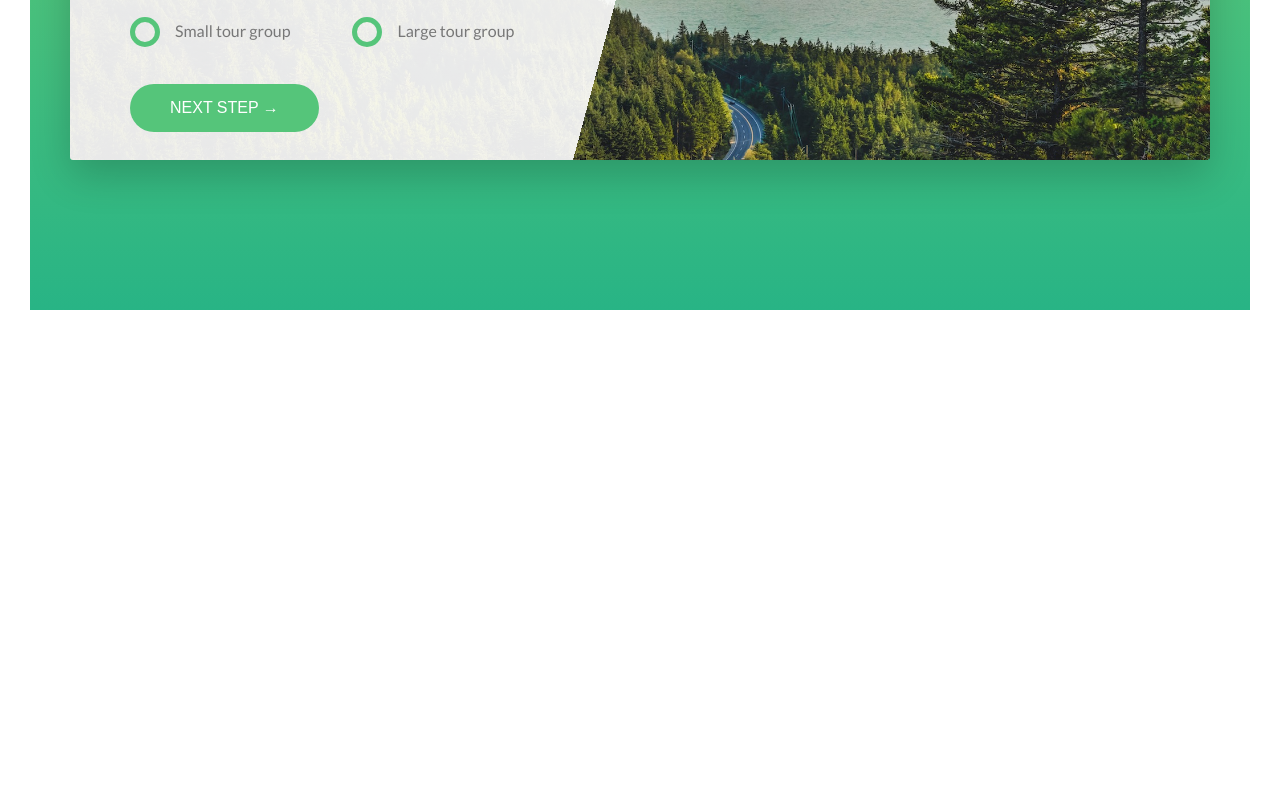
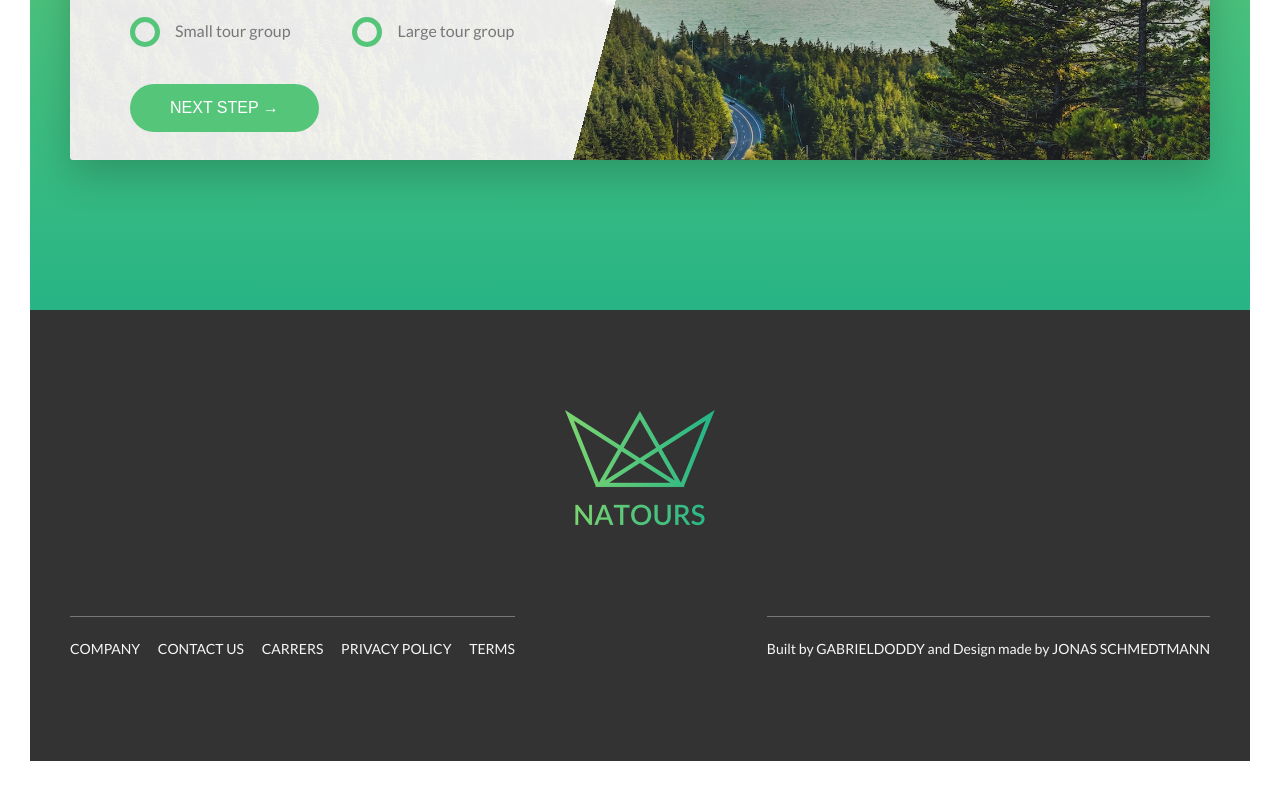
Before and after one commit to GabrielDoddy94/natours, a website: page index.html in a window 1280 px wide. Shown: the part 4987-5778 px from the top of the page. Before the commit the page ends 5327 px from the top, so only its background shows below. Drawn offline with Linux system fonts and the light colour scheme.

Commit message:
Build Footer

```diff
--- a/index.html
+++ b/index.html
@@ -357,8 +357,33 @@
            </div>
          </div>
        </section>
+     </main>
 
-     </main>
+     <footer class="footer">
+       <div class="footer__logo-box">
+         <img src="img/logo-green-2x.png" alt="Full logo" class="footer__logo">
+       </div>
+
+       <div class="row">
+         <div class="col-1-of-2">
+           <div class="footer__navigation">
+             <ul class="footer__list">
+               <li class="footer__item"><a href="#" class="footer__link">Company</a></li>
+               <li class="footer__item"><a href="#" class="footer__link">Contact us</a></li>
+               <li class="footer__item"><a href="#" class="footer__link">Carrers</a></li>
+               <li class="footer__item"><a href="#" class="footer__link">Privacy policy</a></li>
+               <li class="footer__item"><a href="#" class="footer__link">Terms</a></li>
+             </ul>
+           </div>
+         </div>
+
+         <div class="col-1-of-2">
+           <p class="footer__copyright">
+            Built by <a href="#" class="footer__link">GabrielDoddy</a> and Design made by <a href="#" class="footer__link">Jonas Schmedtmann</a>
+           </p>
+         </div>
+       </div>
+     </footer>
      <!--
         <section class="grid-test">
         <div class="row">
--- a/sass/abstracts/_variables.scss
+++ b/sass/abstracts/_variables.scss
@@ -14,6 +14,7 @@ $color-grey-light-2: #eee;
 
 $color-grey-dark: #777;
 $color-grey-dark-2: #999;
+$color-grey-dark-3: #333;
 
 $color-white: #fff;
 $color-black: #000;
--- /dev/null
+++ b/sass/layout/_footer.scss
@@ -0,0 +1,59 @@
+.footer {
+  background-color: $color-grey-dark-3;
+  color: $color-grey-light-1;
+  padding: 10rem 0;
+  font-size: 1.4rem;
+
+  &__logo-box {
+    text-align: center;
+    margin-bottom: 8rem;
+  }
+
+  &__logo {
+    width: 15rem;
+    height: auto;
+  }
+
+  &__navigation {
+    border-top: 1px solid $color-grey-dark;
+    padding-top: 2rem;
+    display: inline-block;
+  }
+
+  &__list {
+    list-style: none;
+  }
+
+  &__item {
+    display: inline-block;
+
+    &:not(:last-child) {
+      margin-right: 1.5rem;
+    }
+  }
+
+  &__link {
+    &:link,
+    &:visited {
+      color: $color-grey-light-1;
+      background-color: $color-grey-dark-3;
+      text-decoration: none;
+      text-transform: uppercase;
+      display: inline-block;
+      transition: all 0.2s;
+    }
+
+    &:hover,
+    &:active {
+      color: $color-primary;
+      box-shadow: 0 1rem 2rem rgba($color-black, 0.4);
+      transform: rotate(5deg) scale(1.3);
+    }
+  }
+
+  &__copyright {
+    border-top: 1px solid $color-grey-dark;
+    padding-top: 2rem;
+    float: right;
+  }
+}
--- a/sass/main.scss
+++ b/sass/main.scss
@@ -15,6 +15,7 @@
 @import 'components/form';
 @import 'components/story';
 
+@import 'layout/footer';
 @import 'layout/grid';
 @import 'layout/header';
 
```
Also changed, not shown: css/style.css.
